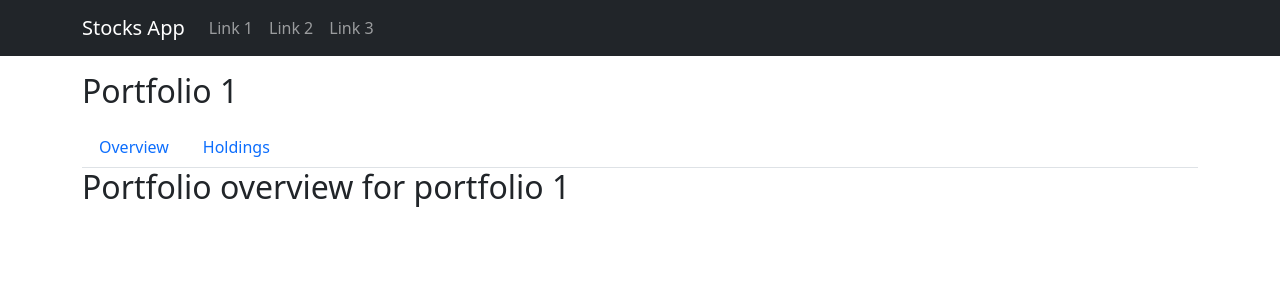
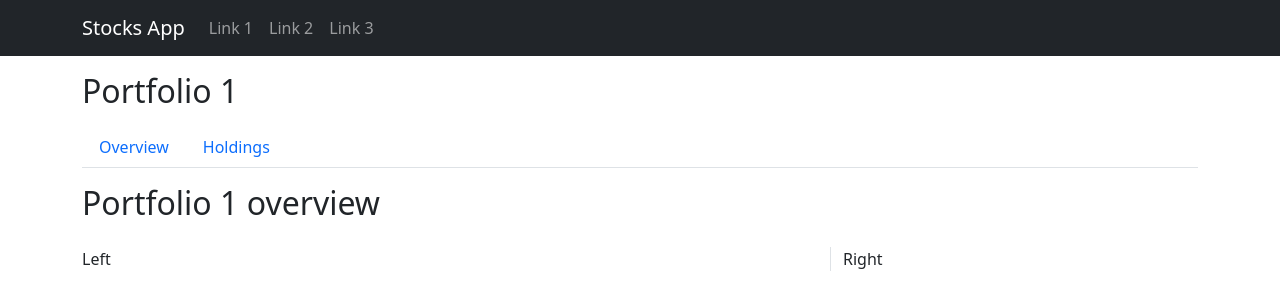
Before and after one commit to adamklingbaum/stock-overflow, a React (Create React App) app: page /portfolio/1 in a window 1280 px wide. Shown: the top 308 px of the page. Built offline with nearby package versions, Linux system fonts and the light colour scheme.

Commit message:
add row/column structure for portfolio overview

```diff
--- a/src/PortfolioOverview.js
+++ b/src/PortfolioOverview.js
@@ -1,9 +1,20 @@
 import { Routes, Route, useParams } from 'react-router-dom';
+import { Row, Col } from 'react-bootstrap';
 export default function PortfolioOverview() {
   let params = useParams();
   return (
-    <div>
-      <h2>Portfolio overview for portfolio {params.id}</h2>
+    <div className="my-3">
+      <div className="my-3">
+        <h2>Portfolio {params.id} overview</h2>
+      </div>
+      <div className="my-4">
+        <Row>
+          <Col xs={8}>Left</Col>
+          <Col xs={4} className="border-start">
+            Right
+          </Col>
+        </Row>
+      </div>
     </div>
   );
 }
```
